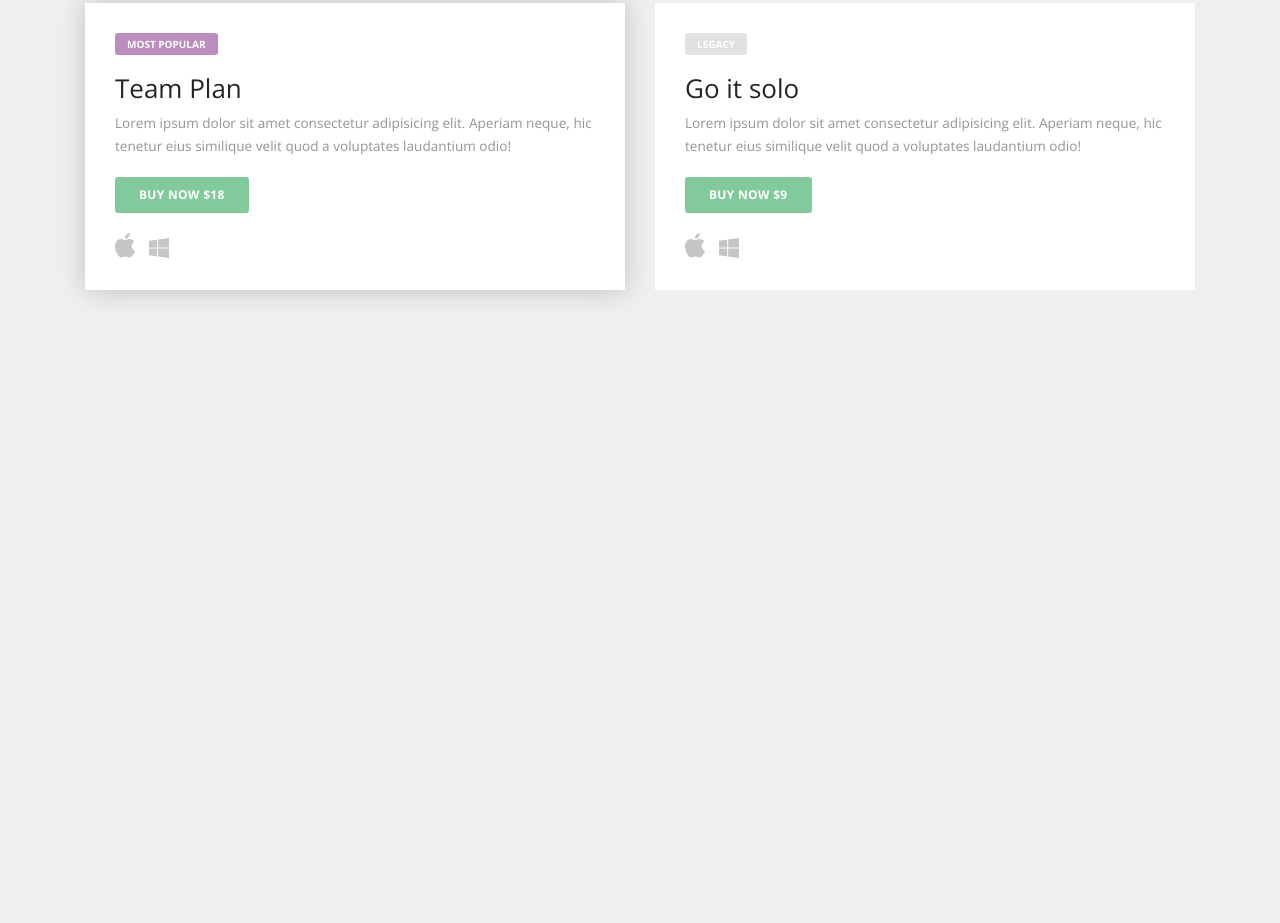
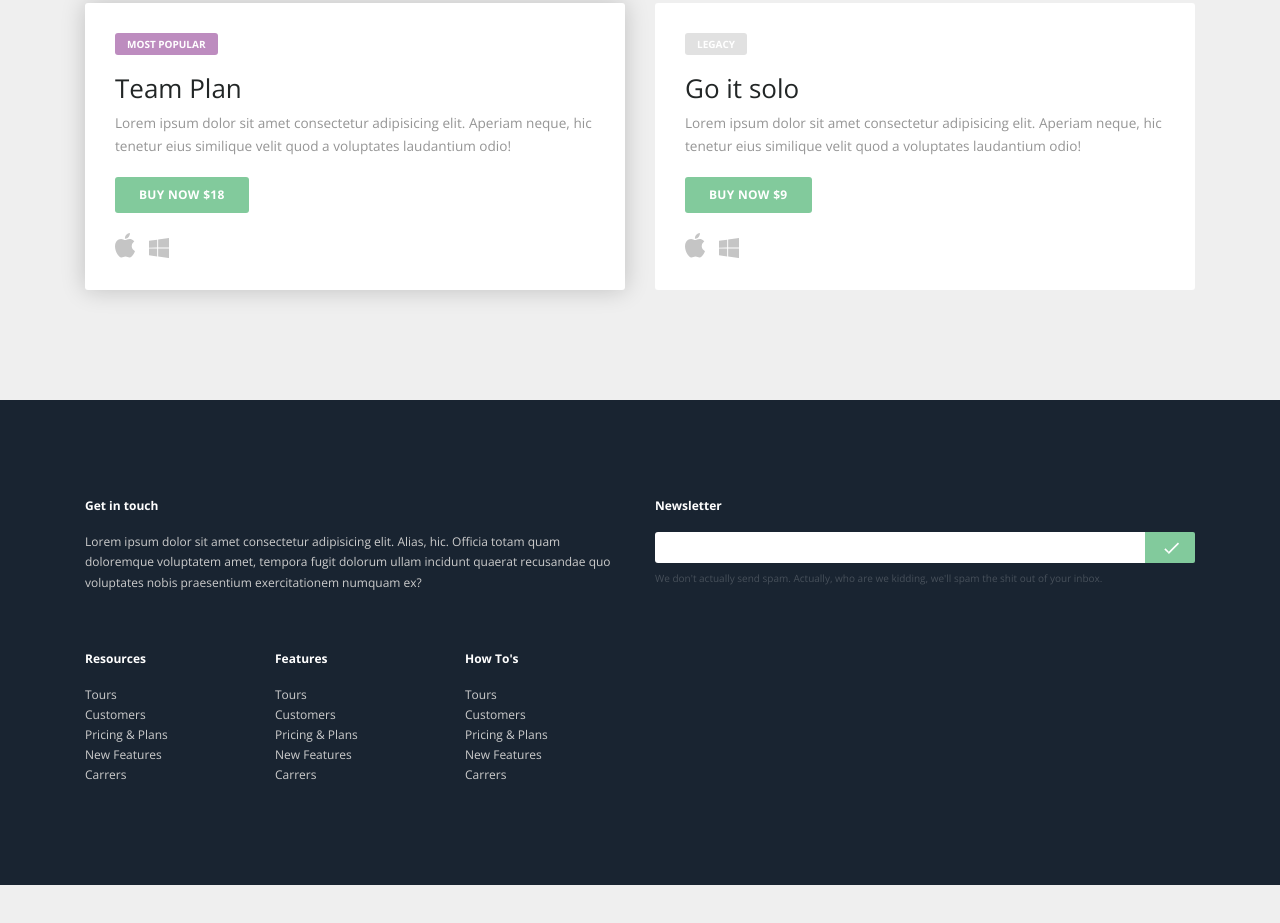
Before and after one commit to tayloraleach/take, a website: page app/index.html in a window 1280 px wide. Shown: the part 3488-4411 px from the top of the page. After the commit the page ends 4373 px from the top, so only its background shows below. Drawn offline with nearby package versions, Linux system fonts and the light colour scheme; files that its build step writes are made by us from their sources.

Commit message:
finished footer

```diff
--- a/app/index.html
+++ b/app/index.html
@@ -288,7 +288,110 @@
 
   </main>
 
-  <!-- <footer></footer> -->
+  <footer>
+
+    <div class="get-in-touch-section">
+      <div class="container">
+        <div class="row">
+          <div class="col-md-6">
+            <h4>Get in touch</h4>
+            <p>Lorem ipsum dolor sit amet consectetur adipisicing elit. Alias, hic. Officia totam quam doloremque voluptatem
+              amet, tempora fugit dolorum ullam incidunt quaerat recusandae quo voluptates nobis praesentium exercitationem
+              numquam ex?</p>
+          </div>
+          <div class="col-md-6">
+            <h4>Newsletter</h4>
+            <div class="sub-box">
+              <form>
+                <input type="text" name="lname">
+                <button type="submit">
+                  <span class="checkmark">
+                    <div class="checkmark-stem"></div>
+                    <div class="checkmark-kick"></div>
+                  </span>
+                </button>
+              </form>
+            </div>
+            <span class="spam-message">
+              We don't actually send spam. Actually, who are we kidding, we'll spam the shit out of your inbox.
+            </span>
+          </div>
+        </div>
+      </div>
+    </div>
+
+    <div class="links-section">
+      <div class="container">
+        <div class="row">
+          <div class="col-md-8 col-lg-6">
+            <div class="row">
+              <div class="col-md-4">
+                <h4>Resources</h4>
+                <ul>
+                  <li>
+                    <a href="">Tours</a>
+                  </li>
+                  <li>
+                    <a href="">Customers</a>
+                  </li>
+                  <li>
+                    <a href="">Pricing &amp; Plans</a>
+                  </li>
+                  <li>
+                    <a href="">New Features</a>
+                  </li>
+                  <li>
+                    <a href="">Carrers</a>
+                  </li>
+                </ul>
+              </div>
+              <div class="col-md-4">
+                <h4>Features</h4>
+                <ul>
+                  <li>
+                    <a href="">Tours</a>
+                  </li>
+                  <li>
+                    <a href="">Customers</a>
+                  </li>
+                  <li>
+                    <a href="">Pricing &amp; Plans</a>
+                  </li>
+                  <li>
+                    <a href="">New Features</a>
+                  </li>
+                  <li>
+                    <a href="">Carrers</a>
+                  </li>
+                </ul>
+              </div>
+              <div class="col-md-4">
+                <h4>How To's</h4>
+                <ul>
+                  <li>
+                    <a href="">Tours</a>
+                  </li>
+                  <li>
+                    <a href="">Customers</a>
+                  </li>
+                  <li>
+                    <a href="">Pricing &amp; Plans</a>
+                  </li>
+                  <li>
+                    <a href="">New Features</a>
+                  </li>
+                  <li>
+                    <a href="">Carrers</a>
+                  </li>
+                </ul>
+              </div>
+            </div>
+          </div>
+        </div>
+      </div>
+    </div>
+
+  </footer>
 
   <script type="text/javascript" src="scripts/vendor.js"></script>
   <script type="text/javascript" src="scripts/scripts.min.js"></script>
--- a/scss/global.scss
+++ b/scss/global.scss
@@ -8,7 +8,6 @@ $pure_white: #fff;
 $primary_text: #959595;
 
 body {
-  height: 30000px;
   font-family: 'Open Sans', sans-serif;
   background: $white;
 }
--- a/scss/template/footer.scss
+++ b/scss/template/footer.scss
@@ -0,0 +1,87 @@
+footer {
+  background-color: #192431;
+  font-size: 12px;
+  p {
+    font-size: 12px;
+    color: #ccc;
+  }
+  h4 {
+    color: $pure_white;
+    font-weight: 700;
+    margin-bottom: 20px;
+  }
+  .get-in-touch-section {
+    padding: 100px 0 40px 0;
+    .sub-box {
+      padding-bottom: 10px;
+      height: 40px;
+      form {
+        display: flex;
+        input[type=text] {
+          padding: 8px;
+          outline: none;
+          height: 100%;
+          flex: 6;
+          border: none;
+          -webkit-border-radius: 3px 0 0 3px;
+          border-radius: 3px 0 0 3px;
+        }
+        button[type=submit] {
+          outline: none;
+          border: none;
+          max-width: 50px;
+          flex: 1;
+          cursor: pointer;
+          background-color: #82ca9c;
+          color: $pure_white;
+          -webkit-border-radius: 0 2px 2px 0;
+          border-radius: 0 2px 2px 0;
+        }
+        .checkmark {
+          display: inline-block;
+          width: 22px;
+          height: 22px;
+          -ms-transform: rotate(45deg);
+          -webkit-transform: rotate(45deg);
+          transform: rotate(45deg) scale(1.6);
+          .checkmark-stem {
+            background-color: $pure_white;
+            position: absolute;
+            width: 1px;
+            height: 9px;
+            left: 13px;
+            top: 6px;
+          }
+          .checkmark-kick {
+            background-color: $pure_white;
+            position: absolute;
+            width: 3px;
+            height: 1px;
+            left: 10px;
+            top: 14px;
+          }
+        }
+      }
+    }
+    .spam-message {
+      font-size: 10px;
+      color: rgba(255, 255, 255, 0.2);
+    }
+  }
+  .links-section {
+    padding-bottom: 60px;
+    ul {
+      margin: 0 0 40px 0;
+      li {
+        padding: 4px 0;
+        a {
+          color: #ccc;
+          text-decoration: none;
+          &:hover {
+            color: rgba(255, 255, 255, 0.5);
+          }
+        }
+      }
+    }
+  }
+}
--- a/scss/template/main.scss
+++ b/scss/template/main.scss
@@ -199,6 +199,7 @@ Buy now section
 .buy-now-section {
   margin: 80px 0;
   .buy-now {
+    border-radius: 3px;
     margin-bottom: 30px;
     padding: 30px;
     background-color: $pure_white;
@@ -222,6 +223,12 @@ Buy now section
       text-transform: uppercase;
       font-weight: 700;
       letter-spacing: 0.3px;
+      transition: all 0.2s ease-in;
+      cursor: pointer;
+      &:hover {
+        transform: scale(1.05);
+        background-color: #75c090;
+      }
     }
     .badge {
       border-radius: 3px;
```
